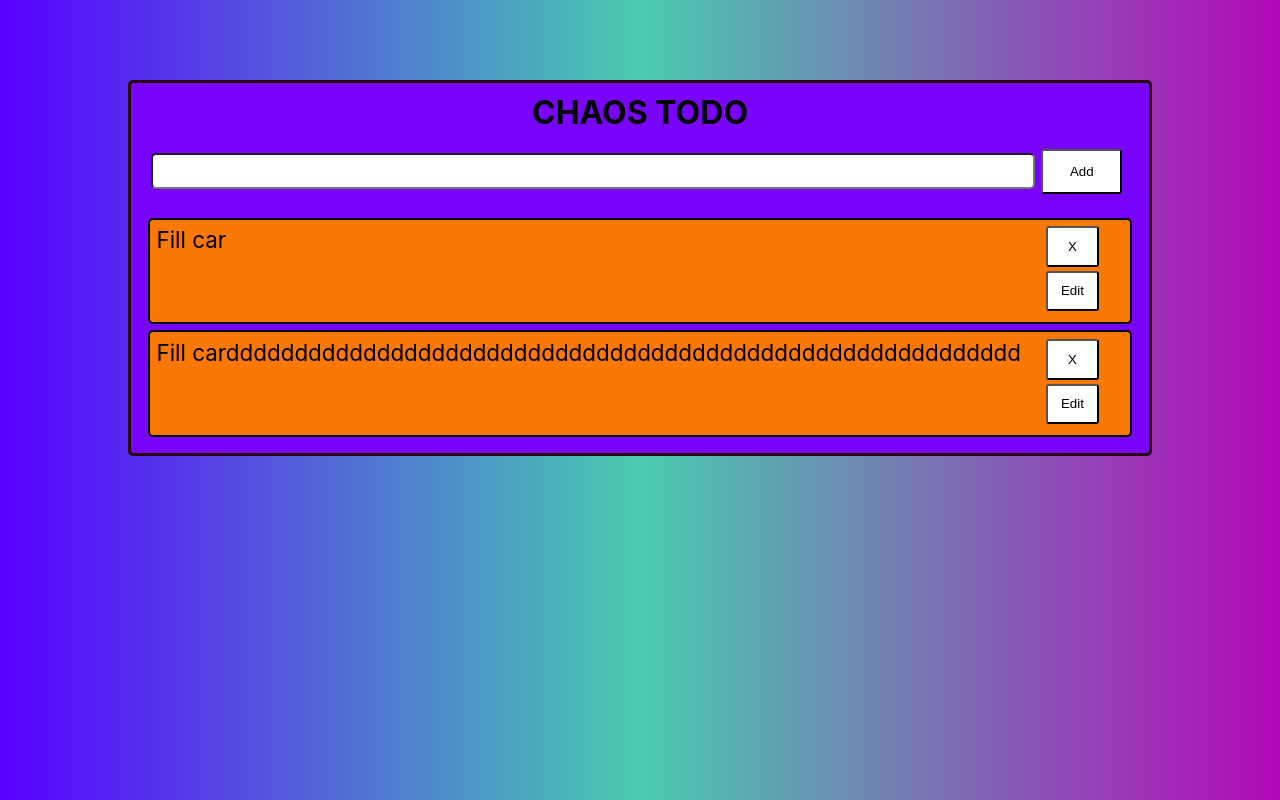
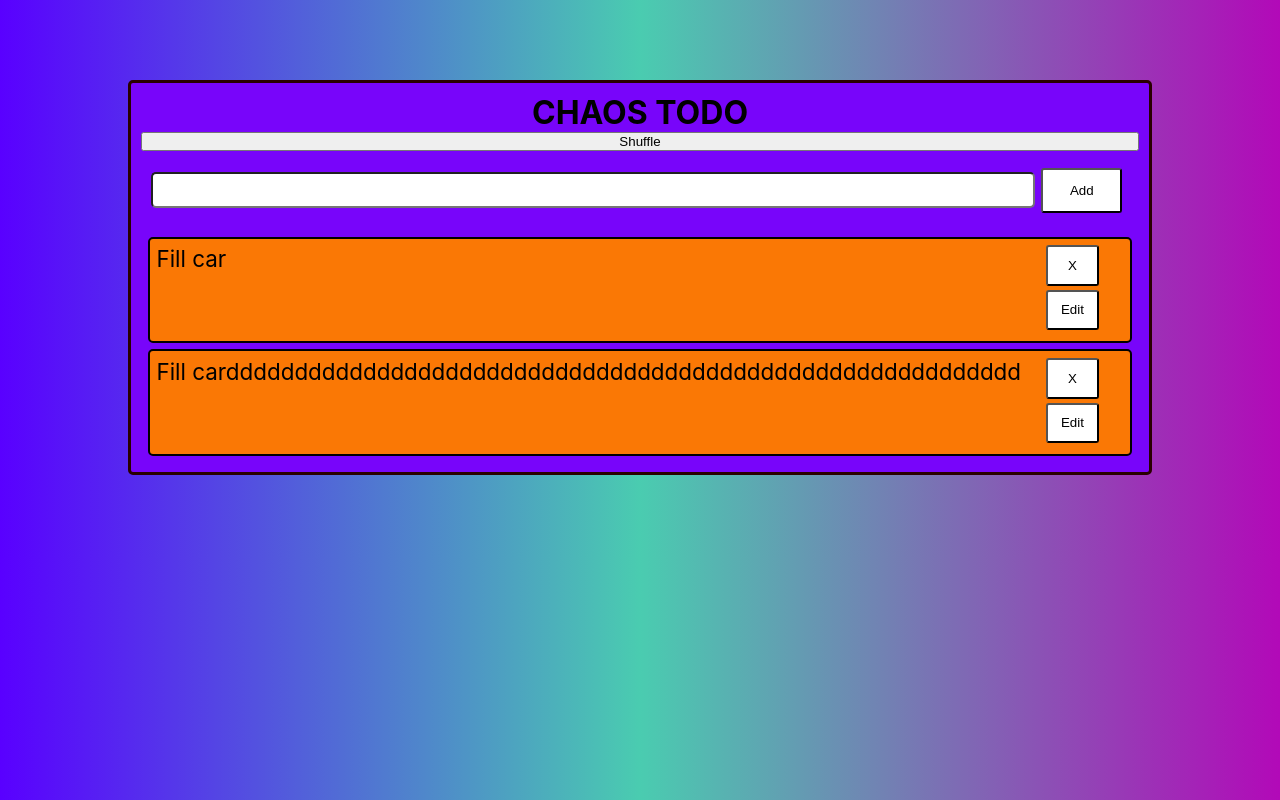
Before and after one commit to JarrodKane/Chaos-TODO, a React (Create React App) app: page / in a window 1280 px wide. Built offline with nearby package versions, Linux system fonts and the light colour scheme.

Commit message:
Added in the shuffle method for the todos

```diff
--- a/src/ChaosTodo.js
+++ b/src/ChaosTodo.js
@@ -13,6 +13,8 @@ export default function ChaosTodo() {
       status: false,
     },
   ]);
+
+  // TODO - Create CSS for Button and layout using styled components
 
   //Filters though the array of the iD given, once found it will return a new array that has everything except for that found value
   const removeTodo = (iD) => {
@@ -51,6 +53,16 @@ export default function ChaosTodo() {
     setTodoList(newArr);
    };
 
+   //Using Fisher-Yates algorithim to randomize the order
+   const shuffleOrder = ()=>{
+     let oldArr = todoList.slice();
+     for (let i = oldArr.length - 1; i > 0; i--) {
+      const j = Math.floor(Math.random() * (i + 1));
+       [oldArr[i], oldArr[j]] = [oldArr[j], oldArr[i]];
+     }
+     setTodoList(oldArr)
+   }
+
 
 
   let todosDisp = todoList.map((todo) => (
@@ -68,6 +80,7 @@ export default function ChaosTodo() {
   return (
     <div className="ChaosTodo">
       <h1>CHAOS TODO</h1>
+      <button onClick={shuffleOrder}>Shuffle</button>
       <TodoForm addTodo={addTodo} btn="Add" />
       <div>{todosDisp}</div>
     </div>
```
Also changed, not shown: 1 other file (tests, documents, lock files or other folders).
